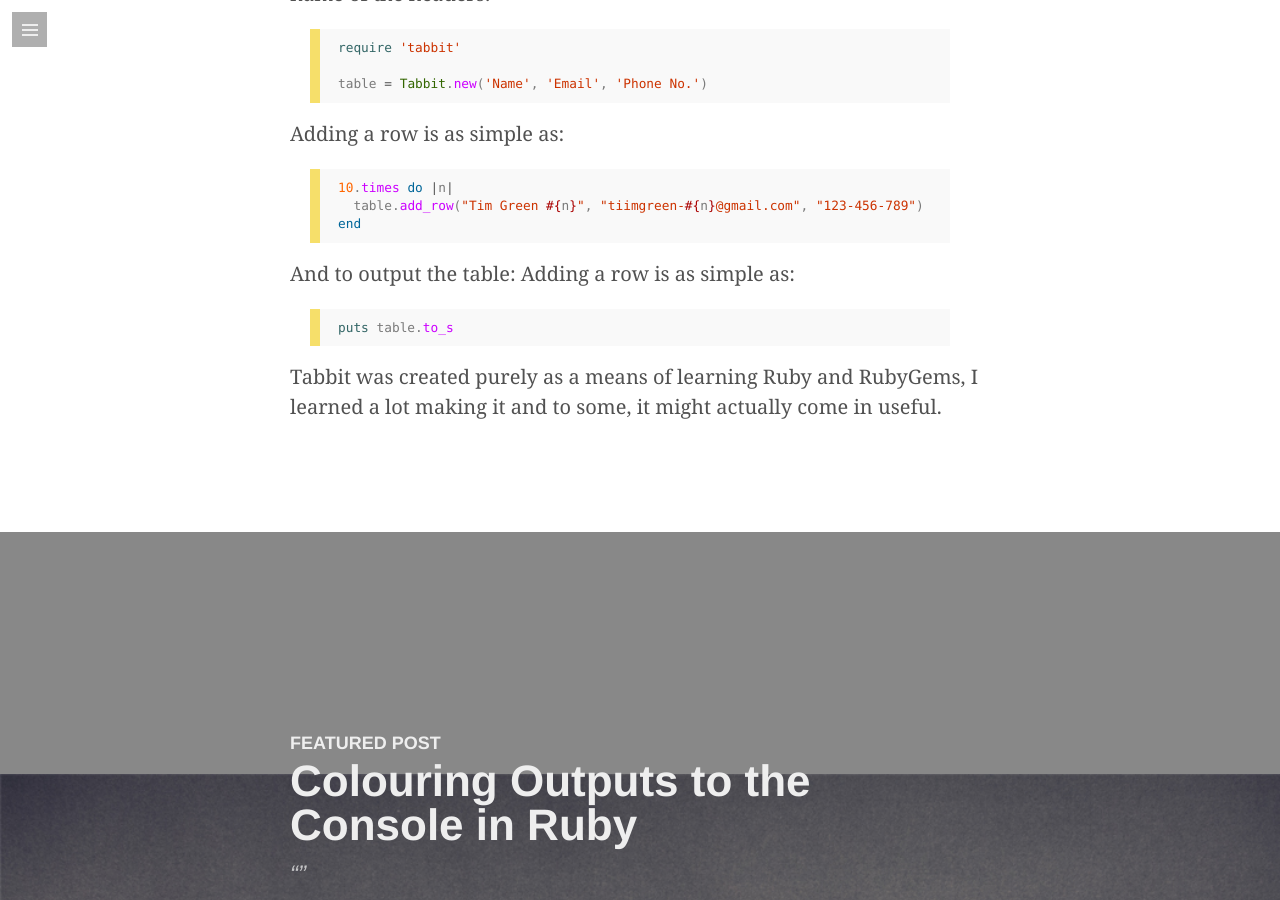
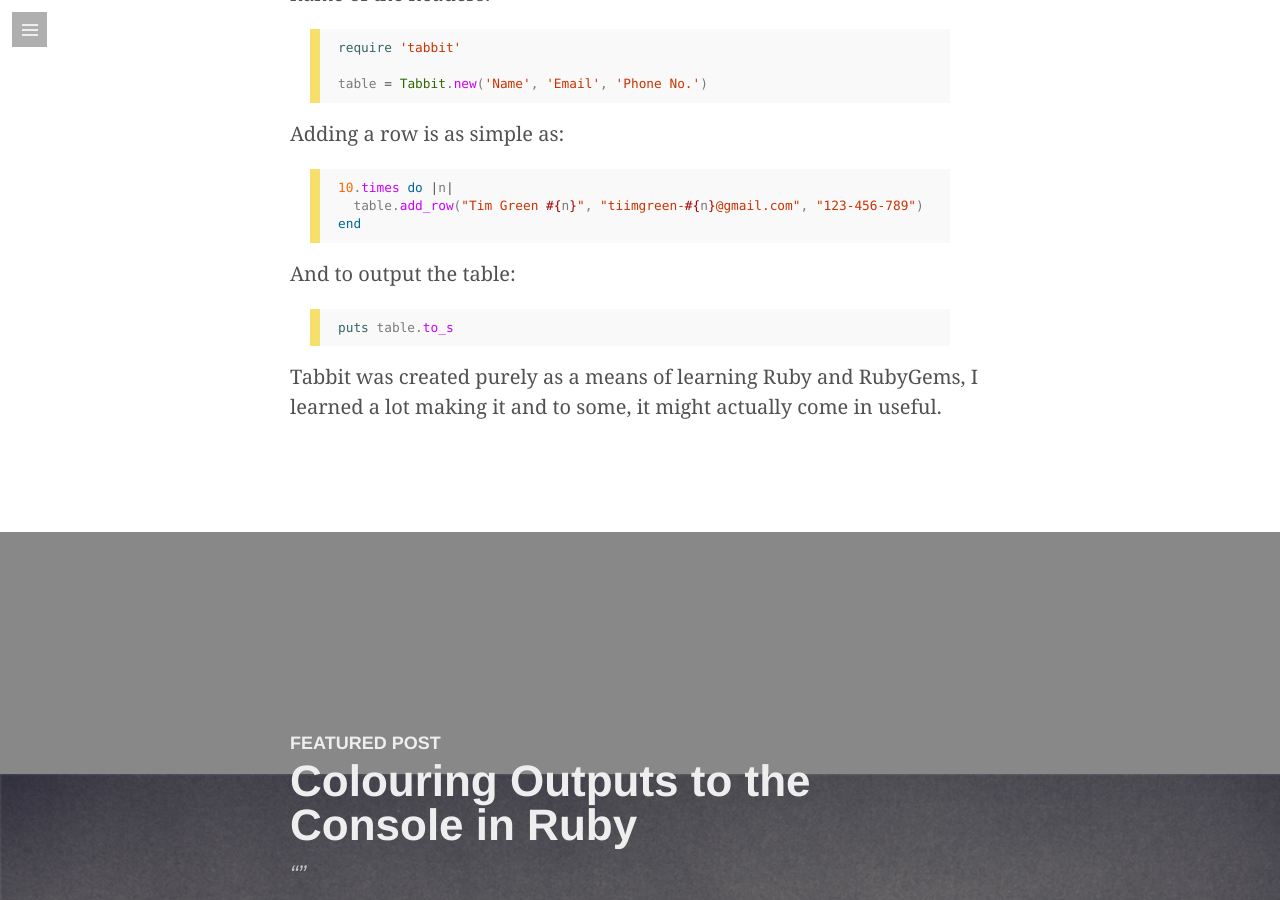
Before and after one commit to tiimgreen/tiimgreen.github.io, a Jekyll site: the page built from _posts/2014-04-15-tables-on-console.markdown, in a window 1280 px wide and 900 px high, scrolled down 1497 px. Built offline with Jekyll 4.4.1, drawn with Linux system fonts in a browser that asks for light colours; some web fonts are replaced; Markdown is read by kramdown in place of the engine named in the settings.

Commit message:
Fix typo

```diff
--- a/_posts/2014-04-15-tables-on-console.markdown
+++ b/_posts/2014-04-15-tables-on-console.markdown
@@ -29,7 +29,6 @@
 {% endhighlight %}
 
 And to output the table:
-Adding a row is as simple as:
 {% highlight ruby %}
 puts table.to_s
 {% endhighlight %}
```
